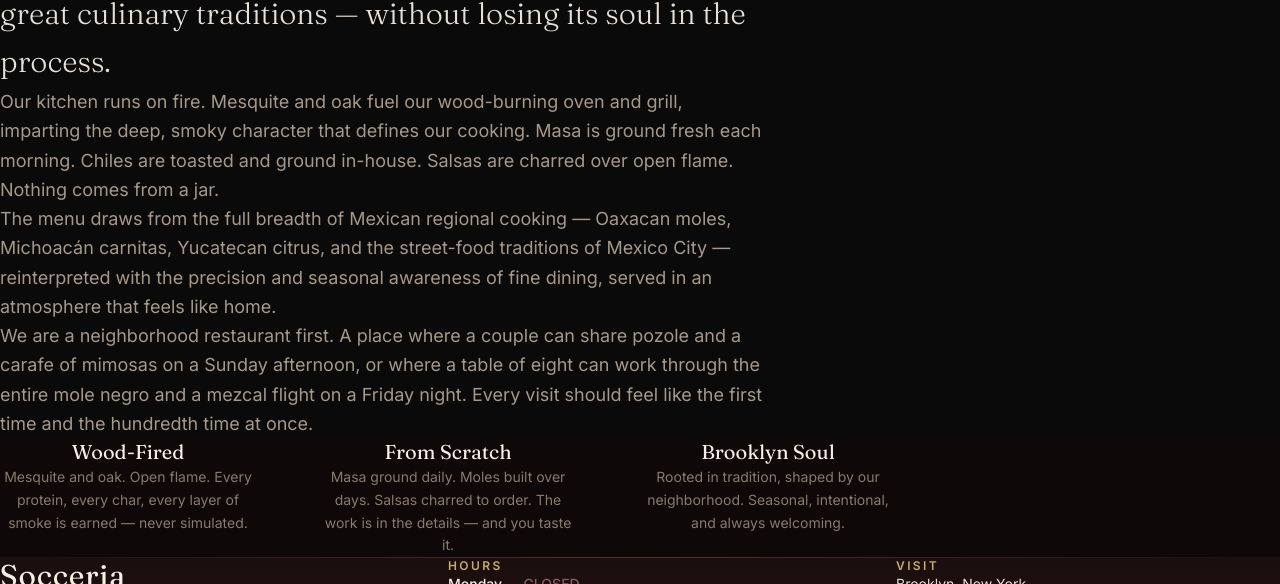
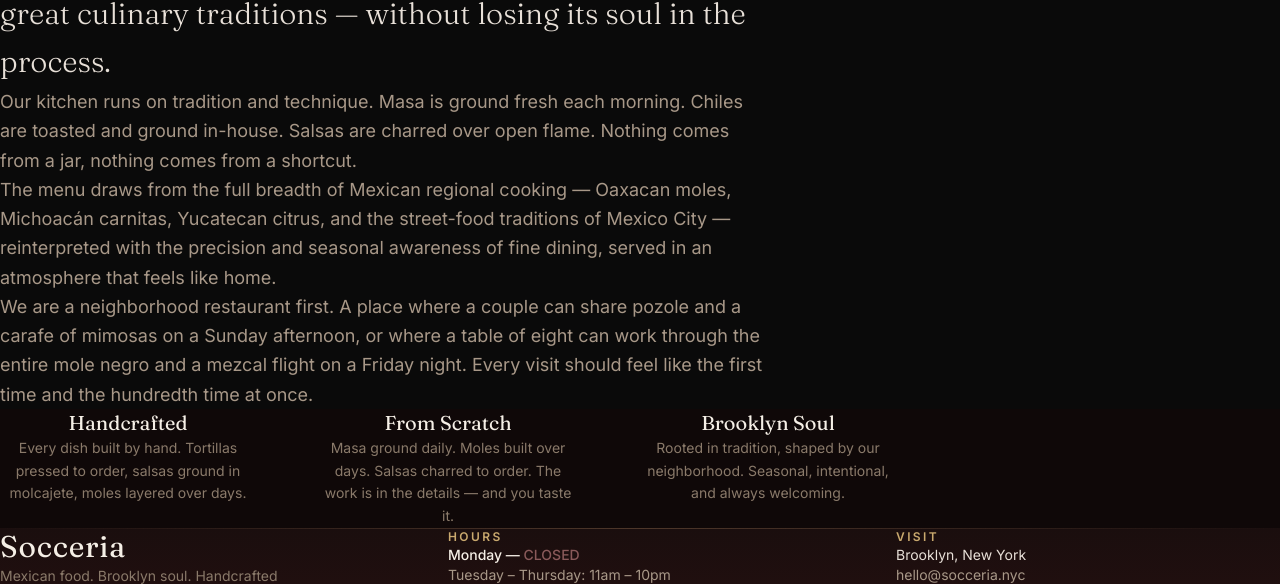
Before and after one commit to hilmes/socceria, a Next.js app: page /about in a window 1280 px wide. Shown: the part 196-780 px from the top of the page. Built offline with nearby package versions, Linux system fonts and the light colour scheme.

Commit message:
typography: overhaul fonts + copy fixes — wood-fired removed, address vibes

```diff
--- a/src/app/about/page.tsx
+++ b/src/app/about/page.tsx
@@ -3,7 +3,7 @@ import type { Metadata } from "next";
 export const metadata: Metadata = {
   title: "About — Socceria",
   description:
-    "The story behind Socceria — an upscale Mexican cantina in Brooklyn, New York.",
+    "The story behind Socceria — a Mexican cantina in Brooklyn, New York.",
 };
 
 export default function AboutPage() {
@@ -53,11 +53,10 @@ export default function AboutPage() {
             </p>
 
             <p className="text-[#a89888] text-base md:text-lg leading-relaxed">
-              Our kitchen runs on fire. Mesquite and oak fuel our wood-burning
-              oven and grill, imparting the deep, smoky character that defines
-              our cooking. Masa is ground fresh each morning. Chiles are toasted
-              and ground in-house. Salsas are charred over open flame. Nothing
-              comes from a jar.
+              Our kitchen runs on tradition and technique. Masa is ground fresh
+              each morning. Chiles are toasted and ground in-house. Salsas are
+              charred over open flame. Nothing comes from a jar, nothing comes
+              from a shortcut.
             </p>
 
             <p className="text-[#a89888] text-base md:text-lg leading-relaxed">
@@ -88,11 +87,11 @@ export default function AboutPage() {
                 className="text-xl text-[#f5efe6] mb-4"
                 style={{ fontFamily: "'Fraunces', Georgia, serif" }}
               >
-                Wood-Fired
+                Handcrafted
               </h3>
               <p className="text-[#8a7a6a] text-sm leading-relaxed">
-                Mesquite and oak. Open flame. Every protein, every char, every
-                layer of smoke is earned — never simulated.
+                Every dish built by hand. Tortillas pressed to order, salsas
+                ground in molcajete, moles layered over days.
               </p>
             </div>
             <div className="text-center">
--- a/src/app/menu/page.tsx
+++ b/src/app/menu/page.tsx
@@ -348,7 +348,7 @@ export default function MenuPage() {
         <div className="flex items-center justify-center gap-4">
           <div className="h-px w-12 bg-[#c9a96e]/40" />
           <p className="text-[#c9a96e] text-xs uppercase tracking-[0.3em]">
-            Wood-Fired Mexican Cuisine
+            Handmade Mexican Cuisine
           </p>
           <div className="h-px w-12 bg-[#c9a96e]/40" />
         </div>
--- a/src/app/press/page.tsx
+++ b/src/app/press/page.tsx
@@ -3,7 +3,7 @@ import type { Metadata } from "next";
 export const metadata: Metadata = {
   title: "Press & Accolades — Socceria",
   description:
-    "Press coverage and accolades for Socceria, Brooklyn's upscale Mexican cantina.",
+    "Press coverage and accolades for Socceria, Brooklyn's Mexican cantina.",
 };
 
 interface PressItem {
--- a/src/components/Hero.tsx
+++ b/src/components/Hero.tsx
@@ -28,9 +28,17 @@ export default function Hero() {
           />
         </div>
 
-        {/* Address */}
-        <p className="text-base sm:text-lg text-[#e8e0d8]/90 tracking-[0.15em] uppercase font-light mb-3">
-          46 Norman Ave · Greenpoint · Brooklyn
+        {/* Address — the vibe */}
+        <p
+          className="text-lg sm:text-xl md:text-2xl text-[#e8e0d8]/90 tracking-[0.2em] uppercase font-light mb-6"
+          style={{ fontFamily: "'Fraunces', Georgia, serif", letterSpacing: '0.15em' }}
+        >
+          46 Norman. Greenpoint. Brooklyn. NYC. Earth.
+        </p>
+
+        {/* Tagline */}
+        <p className="text-sm sm:text-base text-[#a89888] tracking-[0.2em] uppercase font-light mb-8">
+          Mexican food. Brooklyn soul.
         </p>
 
         {/* Ornamental divider */}
```
